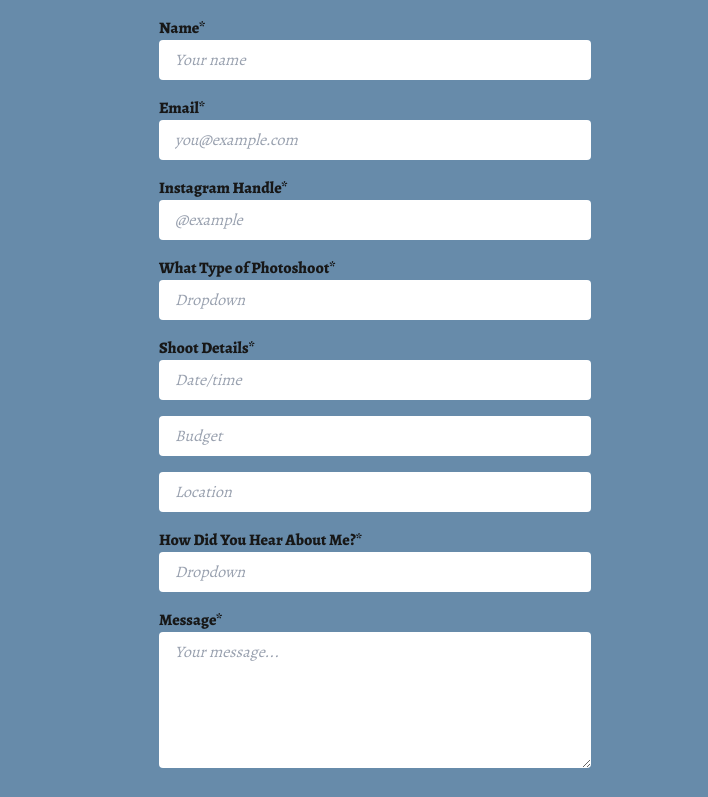
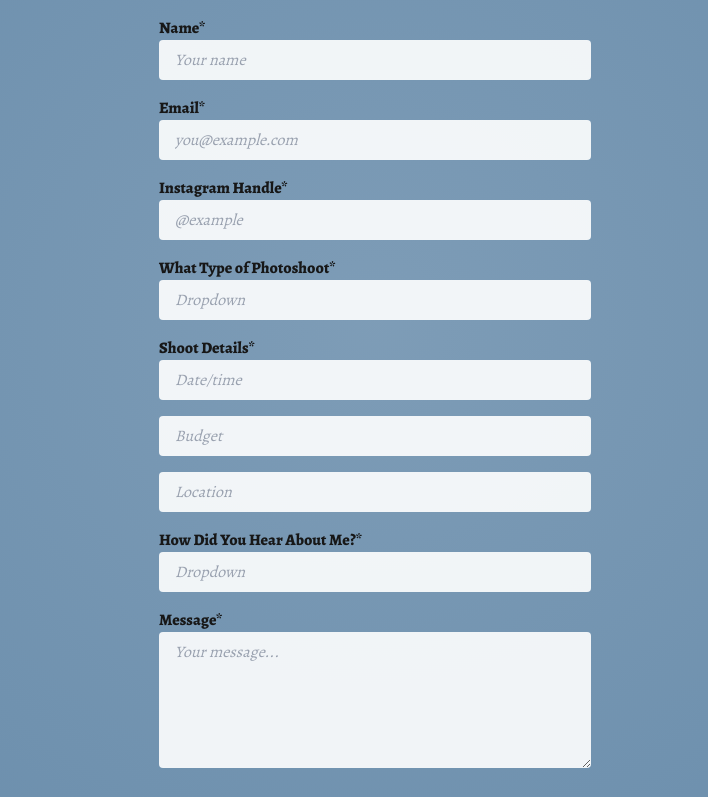
Before and after one commit to p0nyo/lovevisuals-website, a Next.js app: page /contact in a window 1280 px wide. Shown: the part 280-1077 px from the top of the page, without its empty margins (265-973 px from the left). Built offline with nearby package versions, Linux system fonts and the light colour scheme.

Commit message:
fix: lenis stops scrolling lol

```diff
--- a/app/(website)/contact/page.tsx
+++ b/app/(website)/contact/page.tsx
@@ -14,7 +14,9 @@ export default function Contact() {
         { label: "Message*", type: "textarea", placeholder: "Your message..." },
     ];
     return (
-            <div className="bg-[#678BAA] relative min-h-screen w-full py-20 px-40 flex flex-col gap-10">
+            <div className="bg-white relative min-h-screen flex">
+                <div className="z-0 absolute inset-0 bg-[radial-gradient(rgba(103,139,170,0.85)_0%,rgba(103,139,170,1))]" />
+                <div className="z-10 w-full py-20 px-40 flex flex-col gap-10">
                     <div className="flex items-center justify-center h-full whitespace-nowrap text-9xl italic font-bold tracking-tight leading-38 bg-linear-to-b from-white to-white/40 bg-clip-text text-transparent">
                         get in touch!
                     </div>
@@ -27,13 +29,13 @@ export default function Contact() {
                                     <textarea
                                         rows={5}
                                         placeholder={placeholder}
-                                    className="w-full px-4 py-2 bg-white text-black placeholder:text-gray-400 placeholder:italic rounded-sm focus:outline-none"
+                                        className="w-full px-4 py-2 bg-white/90 text-black placeholder:text-gray-400 placeholder:italic rounded-sm focus:outline-none"
                                     />
                                     ) : (
                                     <input
                                         type={type}
                                         placeholder={placeholder}
-                                    className="w-full px-4 py-2 rounded-sm bg-white text-black placeholder:text-gray-400 placeholder:italic focus:outline-none"
+                                        className="w-full px-4 py-2 rounded-sm bg-white/90 text-black placeholder:text-gray-400 placeholder:italic focus:outline-none"
                                     />
                                     )}
                                 </div>
@@ -45,5 +47,6 @@ export default function Contact() {
                         </GlobalButton>
                     </div>
                 </div>
+            </div>
     );
 }
--- a/app/(website)/layout.tsx
+++ b/app/(website)/layout.tsx
@@ -3,7 +3,7 @@ import { Alegreya } from "next/font/google";
 import "@/app/globals.css";
 import Navbar from "@/components/ui/Navbar";
 import Footer from "@/components/ui/Footer";
-import { ReactLenis } from 'lenis/react';
+import { LenisProvider } from "@/components/LenisProvider";
 
 const alegreya = Alegreya({
     variable: "--font-alegreya",
@@ -25,11 +25,11 @@ export default function RootLayout({
     return (
         <html lang="en" className={`${alegreya.variable} h-full antialiased`}>
             <body className="min-h-full flex flex-col font-alegreya">
-                <ReactLenis root>
+                <LenisProvider>
                     <Navbar />
-                    {children}
+                        {children}
                     <Footer />
-                </ReactLenis>
+                </LenisProvider>
             </body>
         </html>
     );
--- /dev/null
+++ b/components/LenisProvider.tsx
@@ -0,0 +1,12 @@
+"use client";
+import { usePathname } from "next/navigation";
+import { ReactLenis } from "lenis/react";
+
+export function LenisProvider({ children }: { children: React.ReactNode }) {
+  const pathname = usePathname();
+  return (
+    <ReactLenis key={pathname} root>
+      {children}
+    </ReactLenis>
+  );
+}
```
Lines whose indentation alone changed are shown as unchanged.
